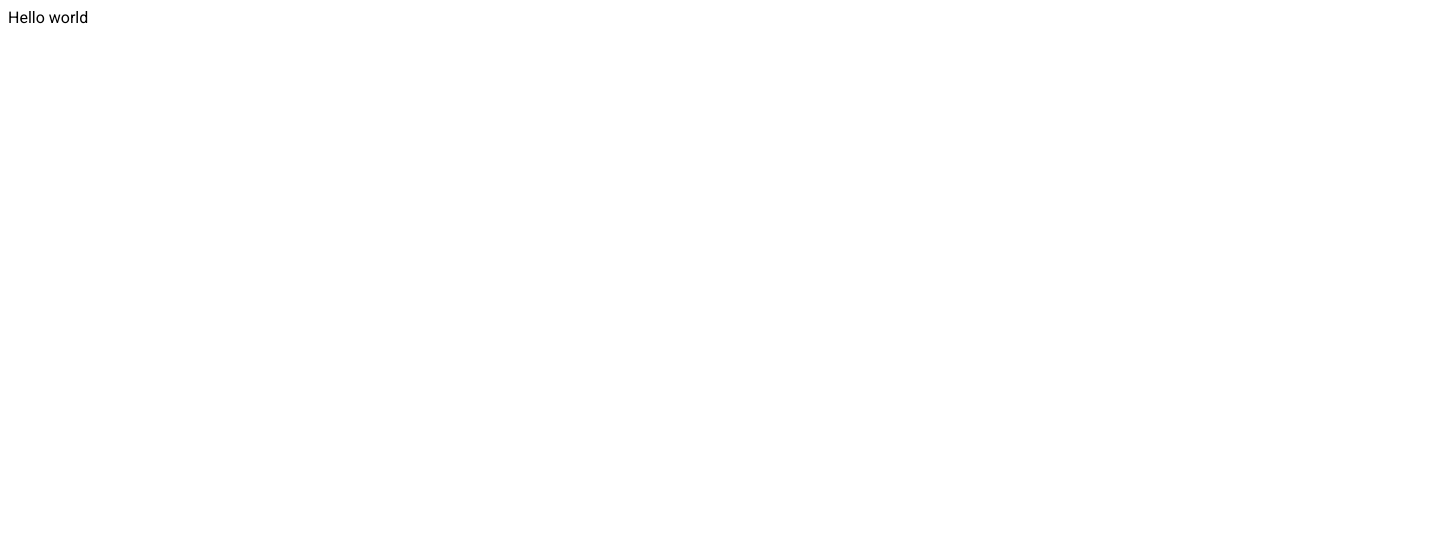
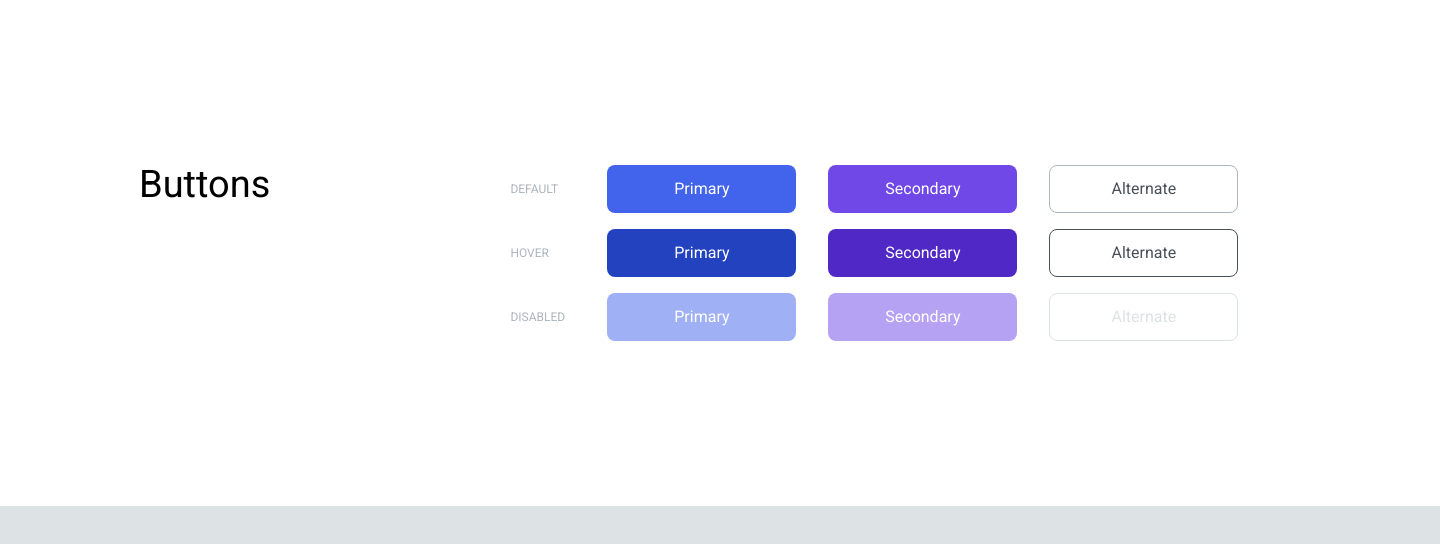
Before and after one commit to js-tasks-ru/htmlcss-20210610_yaroslav1986, a website: page index.html in a window 1280 px wide. Shown: the whole page, 1440 px wide, since content can reach past the window. Drawn offline with Linux system fonts and the light colour scheme.

Commit message:
add buttons

```diff
--- a/assets/css/main.css
+++ b/assets/css/main.css
@@ -3,22 +3,144 @@
 :root {
   --white: #ffffff;
   --black: #212429;
-    --pink: #F784AD;
-    --purple: #7048E8;
-    --blue: #374FC7;
-    --red: #F03D3E;
-    --grey-1: #F8F9FA;
-    --grey-2: #DDE2E5;
-    --grey-3: #ACB5BD;
+  --pink: #f784ad;
+  --purple: #7048e8;
+  --blue: #4263eb;
+  --red: #f03d3e;
+  --grey-1: #f8f9fa;
+  --grey-2: #dde2e5;
+  --grey-3: #acb5bd;
   --grey-4: #495057;
 
   --error: var(--red);
   --success: var(--blue);
 
   --primary: var(--blue);
+  --primary_hover: #2342c0;
+  --primary_disabled: #4263eb;
+
   --secondary: var(--purple);
+  --secondary_hover: #5028c6;
+  --secondary_disabled: #7048e8;
+
+  --title-font-size: 38px;
+
+  --button-font-size: 16px;
+  --description-font-size: 12px;
 }
 
 * {
   font-family: 'Roboto', sans-serif;
 }
+
+div button {
+  box-sizing: border-box;
+}
+
+body {
+  background-color: var(--grey-2);
+}
+
+.buttons {
+  display: flex;
+  box-sizing: border-box;
+  width: 1440px;
+  padding: 165px 139px;
+  margin: 0 auto;
+  background-color: var(--white);
+}
+
+.buttons__title {
+  font-size: var(--title-font-size);
+}
+
+.buttons_wrapper {
+  display: grid;
+  grid-template-columns: 65px 189px 189px 189px;
+  gap: 16px 32px;
+  margin-left: 240px;
+}
+
+.btn_type_name {
+  display: flex;
+  align-items: center;
+  justify-content: start;
+  text-transform: uppercase;
+  font-size: var(--description-font-size);
+  color: var(--grey-3);
+}
+
+.primary_button {
+  font-size: var(---button-font-size);
+  width: 189px;
+  height: 48px;
+  border-radius: 8px;
+  background-color: var(--primary);
+  color: var(--white);
+  border: none;
+  cursor: pointer;
+}
+
+.primary_button:hover {
+  background-color: var(--primary_hover);
+}
+
+.primary_button-hover {
+  background-color: var(--primary_hover);
+}
+
+.primary_button:disabled {
+  background-color: var(--primary_disabled);
+  opacity: 0.5;
+  cursor: default;
+}
+
+.secondary_button {
+  font-size: var(---button-font-size);
+  width: 189px;
+  height: 48px;
+  border-radius: 8px;
+  background-color: var(--secondary);
+  color: var(--white);
+  border: none;
+  cursor: pointer;
+}
+
+.secondary_button:hover {
+  background-color: var(--secondary_hover);
+}
+
+.secondary_button-hover {
+  background-color: var(--secondary_hover);
+}
+
+.secondary_button:disabled {
+  background-color: var(--secondary_disabled);
+  opacity: 0.5;
+  cursor: default;
+}
+
+.alternate_button {
+  font-size: var(---button-font-size);
+  width: 189px;
+  height: 48px;
+  border-radius: 8px;
+  border: 1px solid var(--grey-3);
+  color: var(--grey-4);
+  background-color: var(--white);
+  cursor: pointer;
+}
+
+.alternate_button:hover {
+  border: 1px solid var(--grey-4);
+}
+
+.alternate_button-hover {
+  border: 1px solid var(--grey-4);
+}
+
+.alternate_button:disabled {
+  border: 1px solid var(--grey-2);
+  color: var(--grey-2);
+  cursor: default;
+}
--- a/index.html
+++ b/index.html
@@ -2,11 +2,34 @@
 <!-- Главная страница -->
 <html lang="ru">
     <head>
+        <link rel="stylesheet" href="./assets/css/reset.css">
         <link rel="stylesheet" href="./assets/css/main.css">
+        <link rel="stylesheet" href="./assets/css/normalize.css">
     </head>
     <body>
         <main>
-            <span>Hello world</span>
+            <div class="buttons">
+                <div class="buttons__title">Buttons</div>
+
+                <div class="buttons_wrapper">
+                    <span class="btn_type_name">Default</span>
+                    <button class="primary_button" >Primary</button>
+                    <button class="secondary_button" >Secondary</button>
+                    <button class="alternate_button" >Alternate</button>
+
+                    <span class="btn_type_name">Hover</span>
+                    <button class="primary_button primary_button-hover"  >Primary</button>
+                    <button class="secondary_button secondary_button-hover" >Secondary</button>
+                    <button class="alternate_button alternate_button-hover" >Alternate</button>
+
+                    <span class="btn_type_name">Disabled</span>
+                    <button class="primary_button" disabled>Primary</button>
+                    <button class="secondary_button" disabled>Secondary</button>
+                    <button class="alternate_button" disabled>Alternate</button>
+
+                </div>
+
+            </div>
         </main>
     </body>
 </html>
```
Lines whose indentation alone changed are shown as unchanged.
